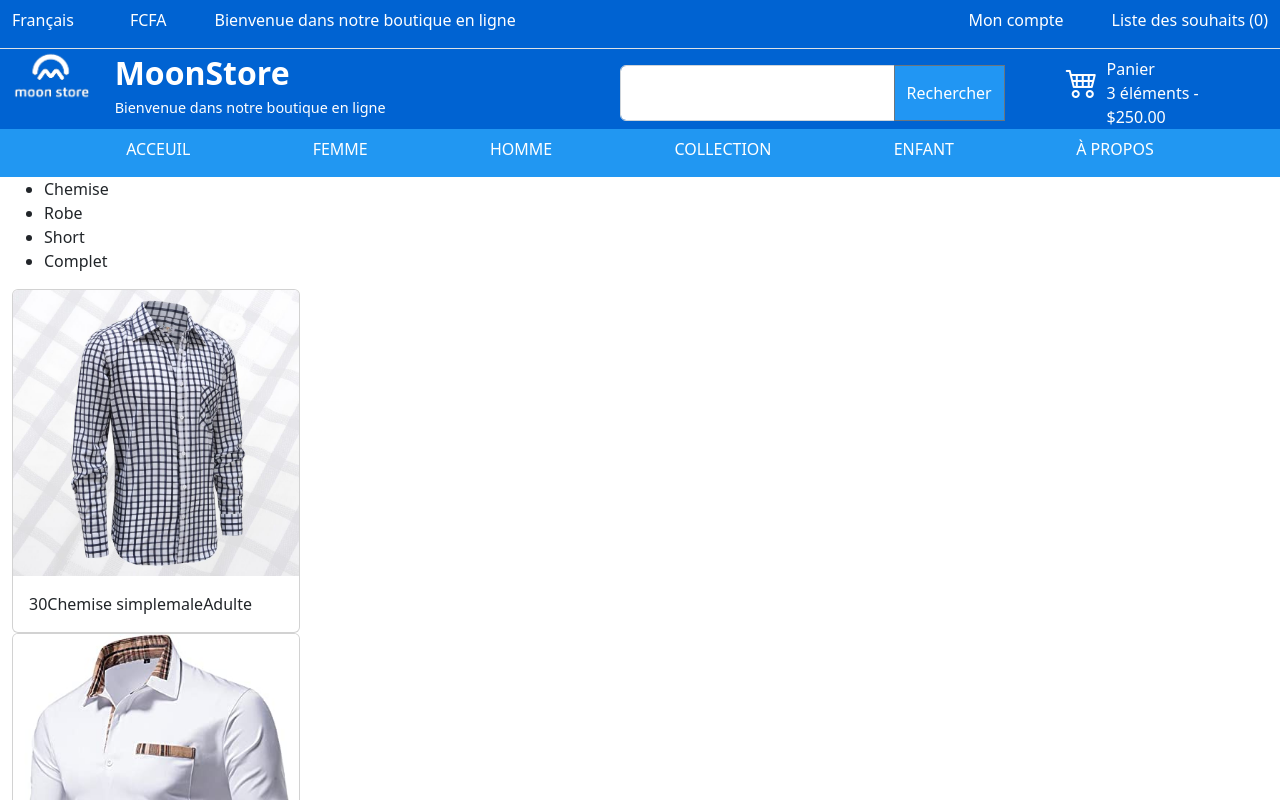
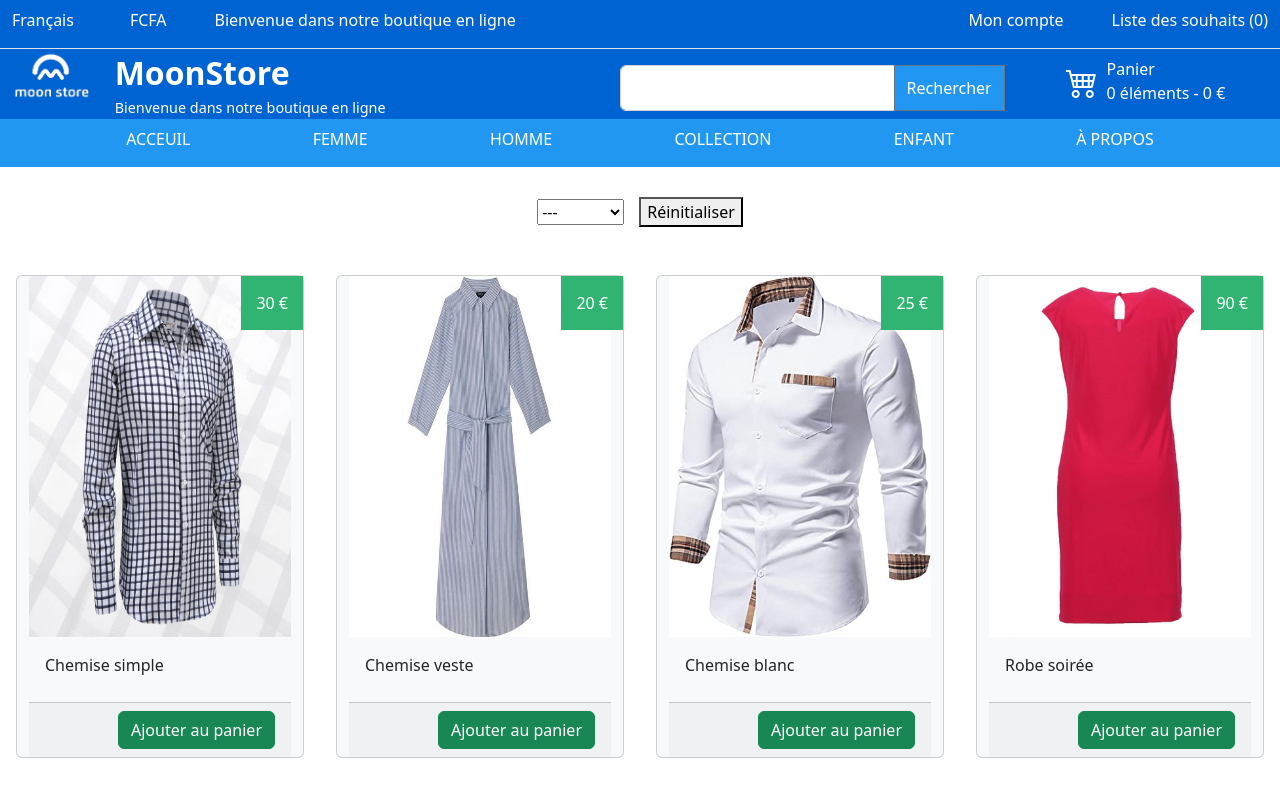
Before and after one commit to ValdesAGB/moon-store, a React (Create React App) app: page / in a window 1280 px wide. Shown: the top 800 px of the page. Built offline with nearby package versions, Linux system fonts and the light colour scheme.

Commit message:
Ajout des props pour cart à la version 1.0

```diff
--- a/src/App.js
+++ b/src/App.js
@@ -1,14 +1,15 @@
-import React from 'react'
+import React, { useState } from 'react'
 import Banner from './components/Banner'
 import Navbarre from './components/Navbarre'
 import ShoppingList from './components/ShoppingList'
 
 function App() {
+  const [cart, setCart] = useState(0)
   return (
     <React.Fragment>
-      <Banner />
+      <Banner cart={cart} setCart={setCart} />
       <Navbarre />
-      <ShoppingList />
+      <ShoppingList cart={cart} setCart={setCart} />
     </React.Fragment>
   )
 }
--- a/src/components/Banner.js
+++ b/src/components/Banner.js
@@ -2,11 +2,11 @@ import React from 'react'
 import Header1 from './Header/Header1'
 import Header2 from './Header/Header2'
 
-function Banner() {
+function Banner({ cart, setCart }) {
   return (
     <header>
       <Header1 />
-      <Header2 />
+      <Header2 cart={cart} setCart={setCart} />
     </header>
   )
 }
--- a/src/components/Cart.js
+++ b/src/components/Cart.js
@@ -1,6 +1,6 @@
 import React from 'react'
 
-function Cart() {
+function Cart({ cart, setCart, total }) {
   return (
     <React.Fragment>
       <i
@@ -10,7 +10,7 @@ function Cart() {
       ></i>
 
       <div
-        className="modal fade"
+        className="modal fade text-black"
         id="exampleModal"
         tabIndex="-1"
         aria-labelledby="exampleModalLabel"
@@ -32,14 +32,15 @@ function Cart() {
                 aria-label="Close"
               ></button>
             </div>
-            <div className="modal-body">...</div>
+            <div className="modal-body text-black">{cart}</div>
             <div className="modal-footer">
+              <h5 className="fw-light">Total : {total} </h5>
               <button
                 type="button"
                 className="btn btn-secondary"
-                data-bs-dismiss="modal"
+                onClick={() => setCart(0)}
               >
-                Close
+                Vider le panier
               </button>
             </div>
           </div>
--- /dev/null
+++ b/src/components/Categories.js
@@ -0,0 +1,24 @@
+import React from 'react'
+import '../styles/Categories.css'
+
+function Categories({ activeCategory, setActiveCategory, categories }) {
+  return (
+    <div className="ms-categories">
+      <select
+        value={activeCategory}
+        onChange={(e) => setActiveCategory(e.target.value)}
+        className="ms-categories-select"
+      >
+        <option value="">---</option>
+        {categories.map((cat) => (
+          <option key={cat} value={cat}>
+            {cat}
+          </option>
+        ))}
+      </select>
+      <button onClick={() => setActiveCategory('')}>Réinitialiser</button>
+    </div>
+  )
+}
+
+export default Categories
--- a/src/components/Header/Header2.js
+++ b/src/components/Header/Header2.js
@@ -3,7 +3,9 @@ import { siteName, welcomeMessage } from '../../data'
 import moonstore from '../../assets/moonstore.png'
 import Cart from '../Cart'
 
-function Header2() {
+function Header2({ cart, setCart, total }) {
+  const chemise = 8
+  total = `${cart * chemise} €`
   return (
     <section
       className="row text-white border-top"
@@ -35,11 +37,13 @@ function Header2() {
 
         <div className="col-5 ps-5 row d-flex justify-content-end">
           <div className="col-2 mx-2">
-            <Cart />
+            <Cart cart={cart} setCart={setCart} total={total} />
           </div>
           <div className="col">
             <div>Panier</div>
-            <div>3 éléments - $250.00</div>
+            <div>
+              {cart} éléments - {total}
+            </div>
           </div>
         </div>
       </div>
--- /dev/null
+++ b/src/components/ShoppingItem.js
@@ -0,0 +1,31 @@
+import React from 'react'
+import '../styles/ShoppingItem.css'
+
+function ShoppingItem({ id, cover, name, price, onSale, cart, setCart }) {
+  return (
+    <div
+      key={id}
+      className="card col-4 my-5 bg-light"
+      style={{ width: '18rem' }}
+    >
+      <img src={cover} className="card-img-top h-75" alt={`${name} - cover`} />
+      <div className="card-body">
+        <p className="card-text fw-light">
+          {name}
+          <span className="ms-shopping-price ">{price} €</span>
+          <span className="col">{onSale}</span>
+        </p>
+      </div>
+      <div className="card-footer d-flex justify-content-end">
+        <button
+          className="btn btn-success fw-light"
+          onClick={() => setCart(cart + 1)}
+        >
+          Ajouter au panier
+        </button>
+      </div>
+    </div>
+  )
+}
+
+export default ShoppingItem
--- a/src/components/ShoppingList.js
+++ b/src/components/ShoppingList.js
@@ -1,43 +1,39 @@
-import React from 'react'
+import React, { useState } from 'react'
 import { clothes } from '../data'
+import Categories from './Categories'
+import ShoppingItem from './ShoppingItem'
 
-function ShoppingList() {
+function ShoppingList({ cart, setCart }) {
   const categories = clothes.reduce(
     (x, y) => (x.includes(y.categorie) ? x : x.concat(y.categorie)),
     []
   )
+
+  const [activeCategorie, setActiveCategory] = useState('')
+
   return (
     <React.Fragment>
       <div>
-        <ul>
-          {categories.map((cat, index) => (
-            <li key={`${cat} - ${index}`}>{cat}</li>
-          ))}
-        </ul>
+        <Categories
+          activeCategory={activeCategorie}
+          setActiveCategory={setActiveCategory}
+          categories={categories}
+        />
       </div>
 
-      <div>
-        {clothes.map(
-          ({ id, name, categorie, cut, price, onSale, sex, forWho, cover }) => (
-            <div key={id} className="card" style={{ width: '18rem' }}>
-              <img
-                src={cover}
-                className="card-img-top"
-                alt={`${name} - cover`}
-              />
-              <div className="card-body">
-                <p className="card-text">
-                  <span>{price}</span>
-                  <span>{name}</span>
-                  <span>{sex}</span>
-                  <span>{forWho}</span>
-                  <span></span>
-                  <span></span>
-                  <span></span>
-                </p>
-              </div>
-            </div>
-          )
+      <div className="row d-flex justify-content-around">
+        {clothes.map(({ id, name, price, onSale, cover, categorie }) =>
+          !activeCategorie || activeCategorie === categorie ? (
+            <ShoppingItem
+              key={id}
+              name={name}
+              price={price}
+              onSale={onSale}
+              cover={cover}
+              cart={cart}
+              setCart={setCart}
+            />
+          ) : null
         )}
       </div>
     </React.Fragment>
--- a/src/data/index.js
+++ b/src/data/index.js
@@ -31,13 +31,7 @@ export const clothes = [
     id: 'H1',
     name: 'Chemise simple',
     categorie: 'Chemise',
-    cut: {
-      cutL: false,
-      cutM: false,
-      cutX: true,
-      cutXL: true,
-      cutXXL: false,
-    },
+    cut: 'Les tailles disponibles : ',
     price: 30,
     onSale: false,
     sex: 'male',
@@ -46,16 +40,22 @@ export const clothes = [
   },
 
   {
+    id: 'F2',
+    name: 'Chemise veste',
+    categorie: 'Chemise',
+    cut: 'Les tailles disponibles : ',
+    price: 20,
+    onSale: false,
+    sex: 'feminine',
+    forWho: 'Adult',
+    cover: ChemiseFemme2,
+  },
+
+  {
     id: 'M2',
     name: 'Chemise blanc',
     categorie: 'Chemise',
-    cut: {
-      cutL: true,
-      cutM: false,
-      cutX: false,
-      cutXL: false,
-      cutXXL: true,
-    },
+    cut: 'Les tailles disponibles : ',
     price: 25,
     onSale: true,
     sex: 'male',
@@ -64,16 +64,22 @@ export const clothes = [
   },
 
   {
+    id: 'R-F2',
+    name: 'Robe soirée',
+    categorie: 'Robe',
+    cut: 'Les tailles disponibles : ',
+    price: 90,
+    onSale: false,
+    sex: 'feminine',
+    forWho: 'Adult',
+    cover: RobeFemme2,
+  },
+
+  {
     id: 'M3',
     name: 'Chemise veste',
     categorie: 'Chemise',
-    cut: {
-      cutL: false,
-      cutM: true,
-      cutX: false,
-      cutXL: true,
-      cutXXL: true,
-    },
+    cut: 'Les tailles disponibles : ',
     price: 45,
     onSale: false,
     sex: 'male',
@@ -85,13 +91,7 @@ export const clothes = [
     id: 'F1',
     name: 'Chemise - robe ',
     categorie: 'Chemise',
-    cut: {
-      cutL: true,
-      cutM: true,
-      cutX: true,
-      cutXL: false,
-      cutXXL: false,
-    },
+    cut: 'Les tailles disponibles : ',
     price: 35,
     onSale: false,
     sex: 'feminine',
@@ -100,34 +100,34 @@ export const clothes = [
   },
 
   {
-    id: 'F2',
-    name: 'Chemise veste',
-    categorie: 'Chemise',
-    cut: {
-      cutL: false,
-      cutM: false,
-      cutX: false,
-      cutXL: false,
-      cutXXL: false,
-    },
-    price: 20,
+    id: 'S-H1 ',
+    name: 'Short fiesta',
+    categorie: 'Short',
+    cut: 'Les tailles disponibles : ',
+    price: 45,
+    onSale: false,
+    sex: 'male',
+    forWho: 'All',
+    cover: ShortHomme1,
+  },
+
+  {
+    id: 'S-F2',
+    name: 'Short court',
+    categorie: 'Short',
+    cut: 'Les tailles disponibles : ',
+    price: 99,
     onSale: false,
     sex: 'feminine',
-    forWho: 'Adult',
-    cover: ChemiseFemme2,
+    forWho: 'All and minor',
+    cover: ShortFemme2,
   },
 
   {
     id: 'R-F1',
     name: 'Robe chic',
     categorie: 'Robe',
-    cut: {
-      cutL: false,
-      cutM: false,
-      cutX: true,
-      cutXL: false,
-      cutXXL: false,
-    },
+    cut: 'Les tailles disponibles : ',
     price: 67,
     onSale: false,
     sex: 'feminine',
@@ -136,34 +136,10 @@ export const clothes = [
   },
 
   {
-    id: 'R-F2',
-    name: 'Robe soirée',
-    categorie: 'Robe',
-    cut: {
-      cutL: false,
-      cutM: false,
-      cutX: false,
-      cutXL: false,
-      cutXXL: false,
-    },
-    price: 90,
-    onSale: false,
-    sex: 'feminine',
-    forWho: 'Adult',
-    cover: RobeFemme2,
-  },
-
-  {
     id: 'R-F3',
     name: 'Robe droite',
     categorie: 'Robe',
-    cut: {
-      cutL: false,
-      cutM: false,
-      cutX: false,
-      cutXL: true,
-      cutXXL: true,
-    },
+    cut: 'Les tailles disponibles : ',
     price: 95,
     onSale: false,
     sex: 'feminie',
@@ -172,34 +148,10 @@ export const clothes = [
   },
 
   {
-    id: 'S-H1 ',
-    name: 'Short fiesta',
-    categorie: 'Short',
-    cut: {
-      cutL: false,
-      cutM: true,
-      cutX: true,
-      cutXL: false,
-      cutXXL: false,
-    },
-    price: 45,
-    onSale: false,
-    sex: 'male',
-    forWho: 'All',
-    cover: ShortHomme1,
-  },
-
-  {
     id: 'S-H2',
     name: 'Short décontracté',
     categorie: 'Short',
-    cut: {
-      cutL: true,
-      cutM: true,
-      cutX: true,
-      cutXL: true,
-      cutXXL: true,
-    },
+    cut: 'Les tailles disponibles : ',
     price: 105,
     onSale: false,
     sex: 'male',
@@ -211,13 +163,7 @@ export const clothes = [
     id: ' S-F1',
     name: 'Short sexy',
     categorie: 'Short',
-    cut: {
-      cutL: true,
-      cutM: true,
-      cutX: true,
-      cutXL: true,
-      cutXXL: true,
-    },
+    cut: 'Les tailles disponibles : ',
     price: 125,
     onSale: false,
     sex: 'feminine',
@@ -226,56 +172,26 @@ export const clothes = [
   },
 
   {
-    id: 'S-F2',
-    name: 'Short court',
-    categorie: 'Short',
-    cut: {
-      cutL: true,
-      cutM: true,
-      cutX: true,
-      cutXL: false,
-      cutXXL: true,
-    },
-    price: 99,
+    id: 'E1',
+    name: 'Complet pour enfant',
+    categorie: 'Complet',
+    cut: 'Les tailles disponibles : ',
+    price: 150,
     onSale: false,
-    sex: 'feminine',
-    forWho: 'All and minor',
-    cover: ShortFemme2,
+    sex: 'All',
+    forWho: 'Child',
+    cover: shotEnfant,
   },
 
   {
     id: 'S-F3',
     name: 'Short pour sport',
     categorie: 'Short',
-    cut: {
-      cutL: false,
-      cutM: false,
-      cutX: true,
-      cutXL: true,
-      cutXXL: true,
-    },
+    cut: 'Les tailles disponibles : ',
     price: 130,
     onSale: false,
     sex: 'Feminine',
     forWho: ' Adult',
     cover: ShortFemme3,
   },
-
-  {
-    id: 'E1',
-    name: 'Complet pour enfant',
-    categorie: 'Complet',
-    cut: {
-      cutL: true,
-      cutM: true,
-      cutX: true,
-      cutXL: false,
-      cutXXL: false,
-    },
-    price: 150,
-    onSale: false,
-    sex: 'All',
-    forWho: 'Child',
-    cover: shotEnfant,
-  },
 ]
--- /dev/null
+++ b/src/styles/Categories.css
@@ -0,0 +1,8 @@
+.ms-categories {
+	text-align: center;
+	padding-top: 30px;
+}
+
+.ms-categories-select {
+	margin-right: 15px;
+}
--- /dev/null
+++ b/src/styles/ShoppingItem.css
@@ -0,0 +1,9 @@
+.ms-shopping-price {
+	position: absolute;
+	background-color: #31b472;
+	color: white;
+	padding: 15px;
+	right: 0;
+	top: 0;
+	font-weight: 500;
+}
```
